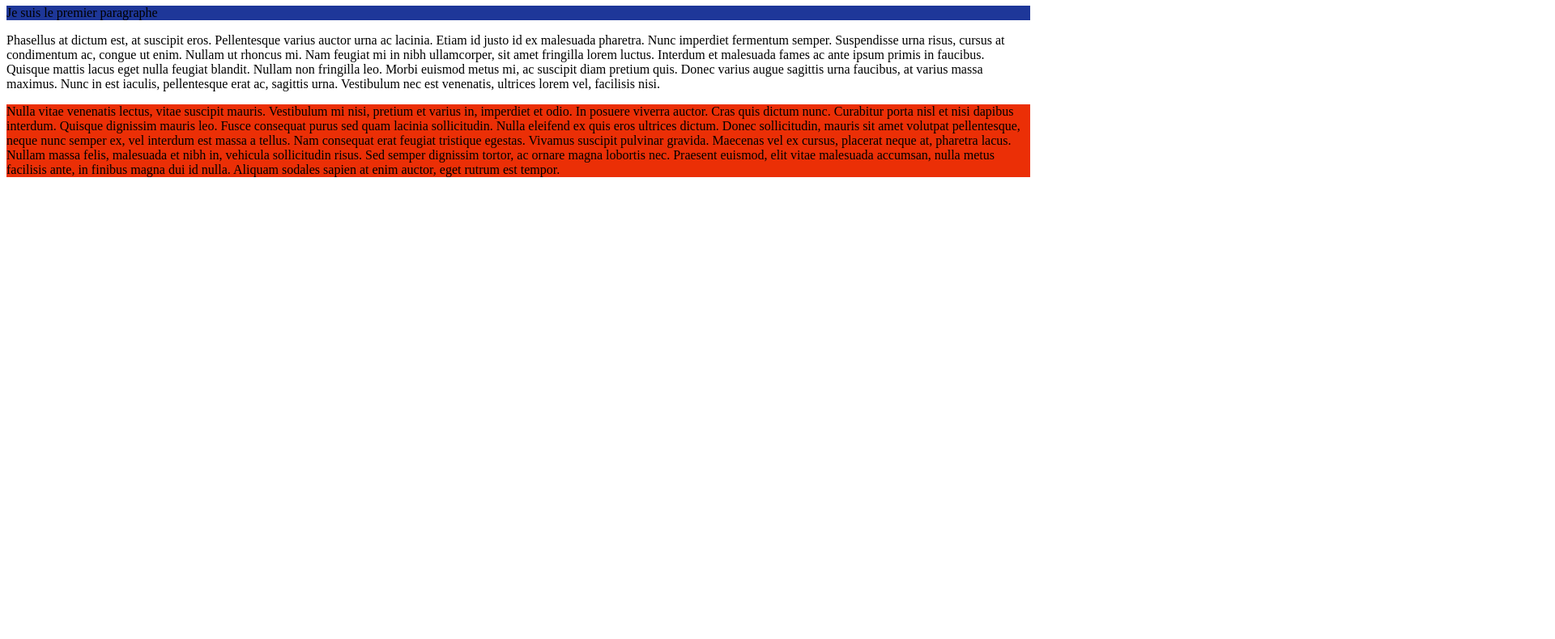
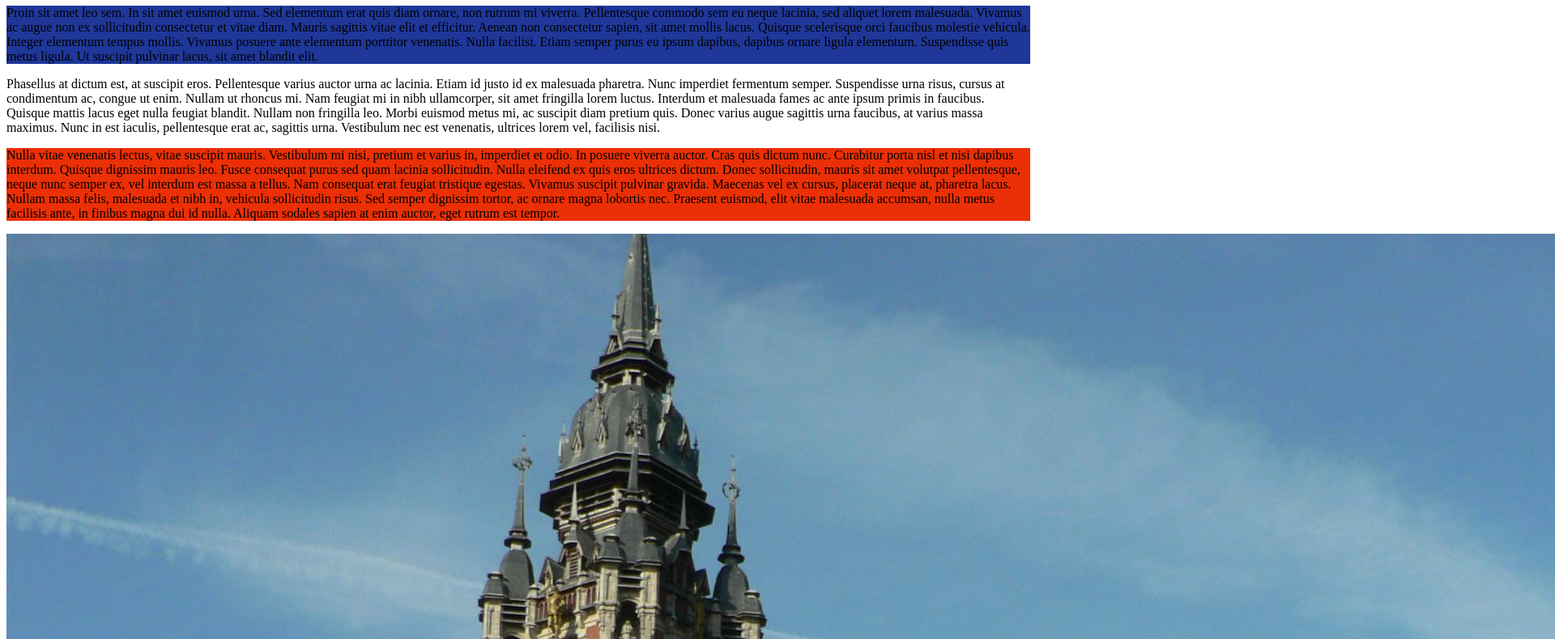
Before and after one commit to antoinevandapel/M4105C, a plain HTML site: page index.html in a window 1280 px wide. Shown: the part 73-863 px from the top of the page at 81% size, 1920 px wide, since content can reach past the window. Before the commit the page ends 800 px from the top, so only its background shows below. Drawn offline with Linux system fonts and the light colour scheme.

Commit message:
le futur

```diff
--- a/index.html
+++ b/index.html
@@ -7,8 +7,9 @@
 </head>
 <body>
 	<h1>Bonjour</h1>
-	<p id="p1">Je suis le premier paragraphe</p>
+	<p id="p1">Proin sit amet leo sem. In sit amet euismod urna. Sed elementum erat quis diam ornare, non rutrum mi viverra. Pellentesque commodo sem eu neque lacinia, sed aliquet lorem malesuada. Vivamus ac augue non ex sollicitudin consectetur et vitae diam. Mauris sagittis vitae elit et efficitur. Aenean non consectetur sapien, sit amet mollis lacus. Quisque scelerisque orci faucibus molestie vehicula. Integer elementum tempus mollis. Vivamus posuere ante elementum porttitor venenatis. Nulla facilisi. Etiam semper purus eu ipsum dapibus, dapibus ornare ligula elementum. Suspendisse quis metus ligula. Ut suscipit pulvinar lacus, sit amet blandit elit.</p>
 	<p id="p2">Phasellus at dictum est, at suscipit eros. Pellentesque varius auctor urna ac lacinia. Etiam id justo id ex malesuada pharetra. Nunc imperdiet fermentum semper. Suspendisse urna risus, cursus at condimentum ac, congue ut enim. Nullam ut rhoncus mi. Nam feugiat mi in nibh ullamcorper, sit amet fringilla lorem luctus. Interdum et malesuada fames ac ante ipsum primis in faucibus. Quisque mattis lacus eget nulla feugiat blandit. Nullam non fringilla leo. Morbi euismod metus mi, ac suscipit diam pretium quis. Donec varius augue sagittis urna faucibus, at varius massa maximus. Nunc in est iaculis, pellentesque erat ac, sagittis urna. Vestibulum nec est venenatis, ultrices lorem vel, facilisis nisi.</p>
 	<p id="p3">Nulla vitae venenatis lectus, vitae suscipit mauris. Vestibulum mi nisi, pretium et varius in, imperdiet et odio. In posuere viverra auctor. Cras quis dictum nunc. Curabitur porta nisl et nisi dapibus interdum. Quisque dignissim mauris leo. Fusce consequat purus sed quam lacinia sollicitudin. Nulla eleifend ex quis eros ultrices dictum. Donec sollicitudin, mauris sit amet volutpat pellentesque, neque nunc semper ex, vel interdum est massa a tellus. Nam consequat erat feugiat tristique egestas. Vivamus suscipit pulvinar gravida. Maecenas vel ex cursus, placerat neque at, pharetra lacus. Nullam massa felis, malesuada et nibh in, vehicula sollicitudin risus. Sed semper dignissim tortor, ac ornare magna lobortis nec. Praesent euismod, elit vitae malesuada accumsan, nulla metus facilisis ante, in finibus magna dui id nulla. Aliquam sodales sapien at enim auctor, eget rutrum est tempor.</p>
+	<img src="images/calais.jpg">
 </body>
 </html>
```
Also changed, not shown: images/calais.jpg (added).
